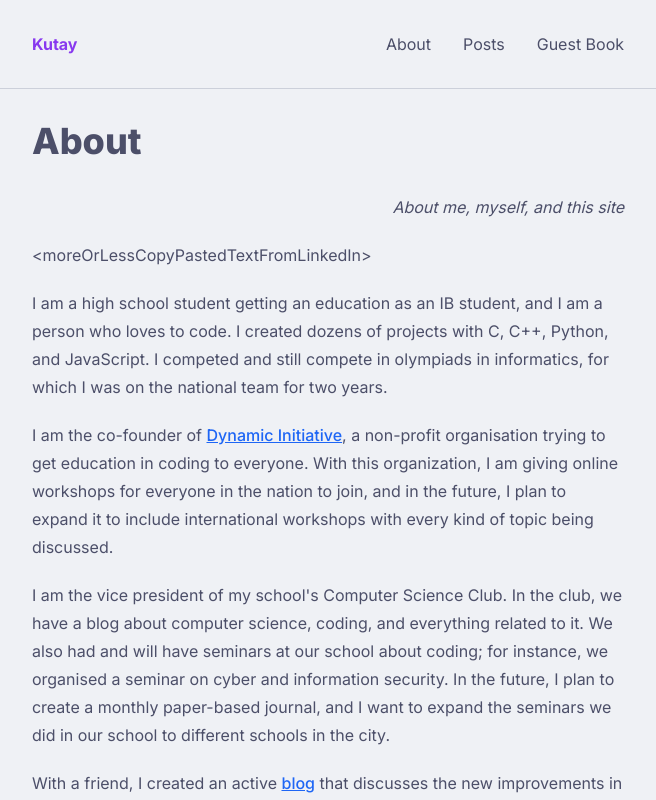
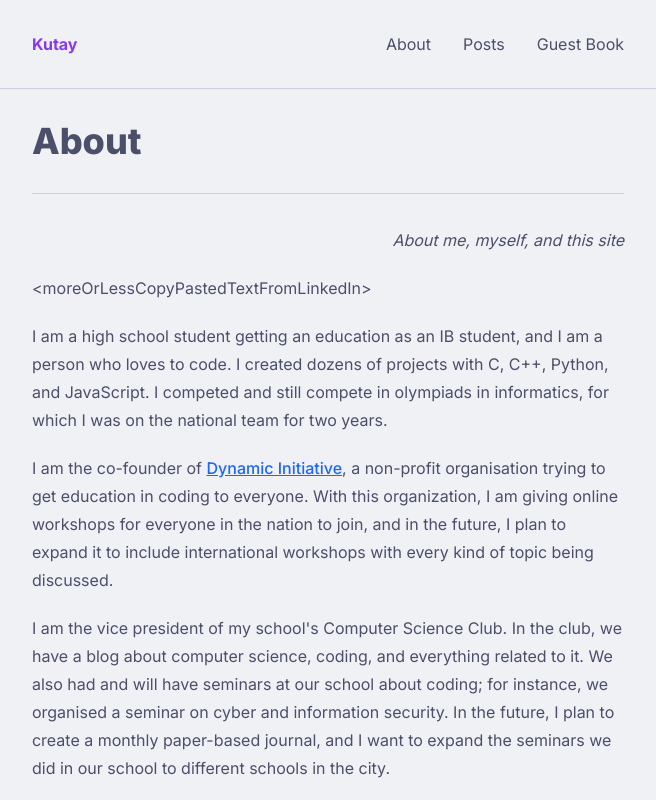
Before and after one commit to mkutay/catter, a Next.js app: page /pages/about in a window 1280 px wide. Shown: the top 800 px of the page, without its empty margins (312-968 px from the left). Built offline with nearby package versions, Linux system fonts and the light colour scheme.

Commit message:
redesign of the listOfPosts and pages/page.tsx

```diff
--- a/app/pages/[slug]/page.tsx
+++ b/app/pages/[slug]/page.tsx
@@ -34,12 +34,13 @@ export default async function Page({ params }: { params: { slug: string } }) {
 
   return (
     <div className="max-w-prose mx-auto my-0 py-8 prose px-4 sm:px-8">
-      <h1 className="">
+      <h1 className="my-0">
         {props.meta.title}
       </h1>
-      <p className="my-4 text-right italic">
+      <hr/>
+      {props.meta.addDescription && (<p className="mb-4 text-right italic">
         {props.meta.description}
-      </p>
+      </p>)}
       <main>
         <MDXRemote source={props.content} components={{ListOfPosts}} options={options}/>
       </main>
--- a/app/pages/pages/about.mdx
+++ b/app/pages/pages/about.mdx
@@ -4,6 +4,7 @@ description: About me, myself, and this site
 date: 2024-01-13
 changeFrequency: monthly
 priority: 0.8
+addDescription: true
 ---
 
 \<moreOrLessCopyPastedTextFromLinkedIn\>
--- a/app/pages/pages/posts.mdx
+++ b/app/pages/pages/posts.mdx
@@ -3,6 +3,7 @@ title: "Posts"
 description: List of all posts on this blog
 changeFrequency: weekly
 priority: 0.5
+addDescription: false
 ---
 import { ListOfPosts } from '@/app/ui/listOfPosts';
 
--- a/app/posts/[slug]/page.tsx
+++ b/app/posts/[slug]/page.tsx
@@ -44,9 +44,10 @@ export default function Page({ params }: { params: { slug: string } } ) {
   return (
     <section className="max-w-prose mx-auto my-0 py-8 sm:px-8 px-4 prose">
       <header>
-        <h1 className="mb-4">
+        <h1>
           {props.meta.title}
         </h1>
+        <hr/>
         <div className="text-lg font-semibold flex items-center text-[#4c4f69] dark:text-[#cdd6f4]">
           <div>
             {formattedDate}
--- a/app/ui/listOfPosts.tsx
+++ b/app/ui/listOfPosts.tsx
@@ -49,7 +49,7 @@ export default function ListOfPosts(params: { lastNumOfPosts: number }) {
     <div>
       {posts.map((post, index) => (
         <div key={post.slug}>
-          <h2 className="prose-a:text-[#4c4f69] dark:prose-a:text-[#cdd6f4] mt-8 mb-4">
+          <h2 className="prose-a:text-[#4c4f69] dark:prose-a:text-[#cdd6f4] mt-0 mb-4">
             <Link
               href={'/posts/' + post.slug}
               passHref
```
